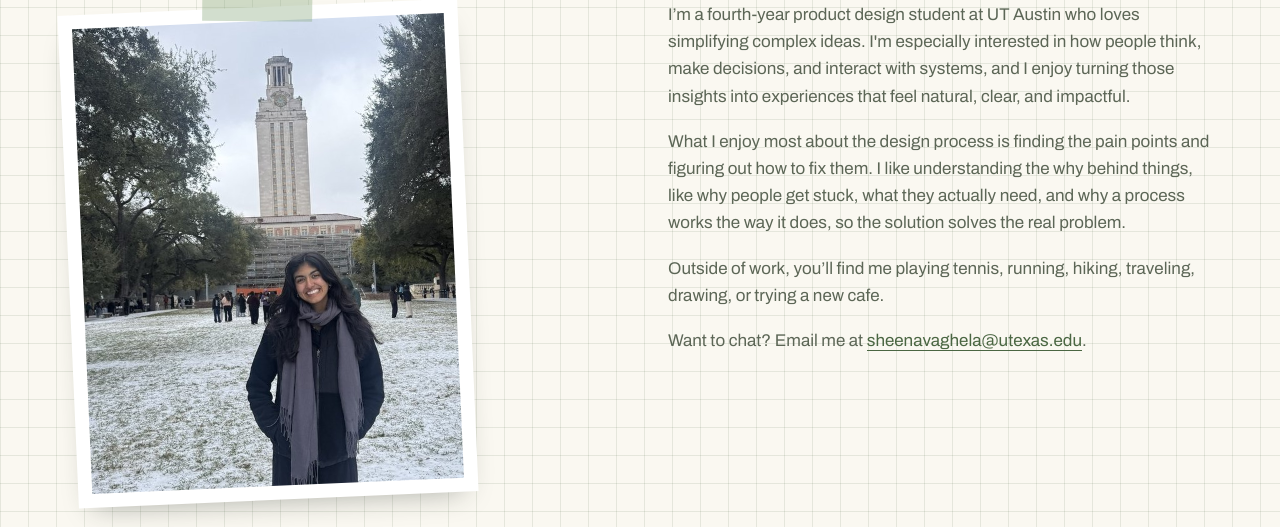
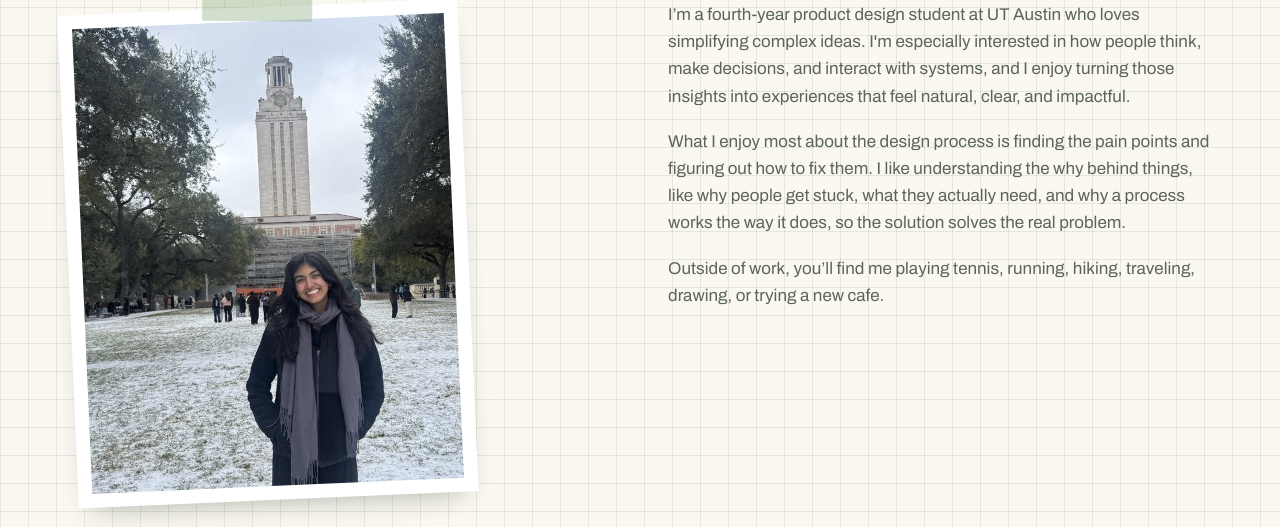
Before and after one commit to sheenavaghela05/sheena-portfolio, a plain HTML site: page about.html in a window 1280 px wide. Shown: the part 273-800 px from the top of the page. Drawn offline with nearby package versions, Linux system fonts and the light colour scheme.

Commit message:
Keep email in the footer only on the About page
Co-Authored-By: Claude Opus 5.5 <noreply@anthropic.com>

```diff
--- a/about.html
+++ b/about.html
@@ -37,7 +37,6 @@
       <p>I’m a fourth-year product design student at UT Austin who loves simplifying complex ideas. I'm especially interested in how people think, make decisions, and interact with systems, and I enjoy turning those insights into experiences that feel natural, clear, and impactful.</p>
       <p>What I enjoy most about the design process is finding the pain points and figuring out how to fix them. I like understanding the why behind things, like why people get stuck, what they actually need, and why a process works the way it does, so the solution solves the real problem.</p>
       <p>Outside of work, you’ll find me playing tennis, running, hiking, traveling, drawing, or trying a new cafe.</p>
-      <p>Want to chat? Email me at <a class="hm-inline-link" href="mailto:sheenavaghela@utexas.edu">sheenavaghela@utexas.edu</a>.</p>
     </div>
   </section>
 
```
